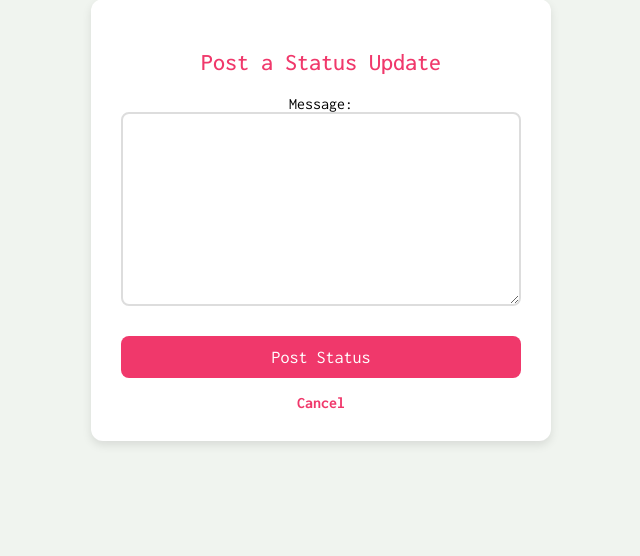
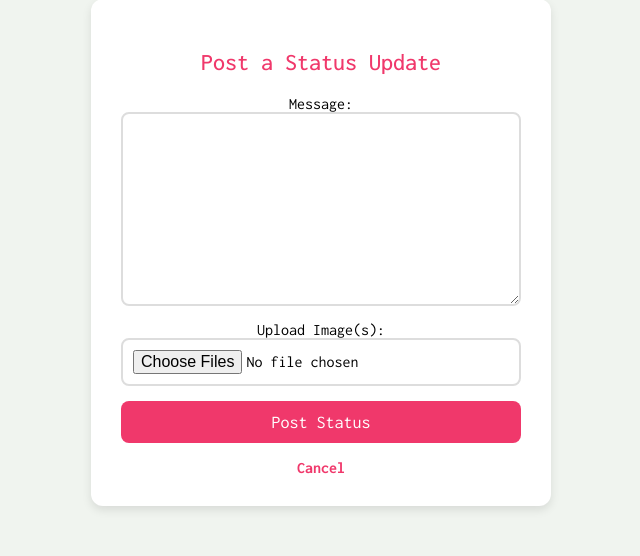
Before and after one commit to elitsamincheva/cs412, a Django app: page /mini_fb/profile/3/create_status in a window 1280 px wide. Shown: the part 313-869 px from the top of the page, without its empty margins (319-959 px from the left). Before the commit the page ends 758 px from the top, so only its background shows below. Run offline with Django 4.2, Linux system fonts and the light colour scheme; data comes from the database, SQL or seed files in the repository; both versions use the stored data as it was after the commit.

Commit message:
add image to status message

```diff
--- a/mini_fb/templates/mini_fb/create_status_form.html
+++ b/mini_fb/templates/mini_fb/create_status_form.html
@@ -11,12 +11,17 @@
     <h2>Post a Status Update</h2>
 
     <!-- status update form -->
-    <form method="POST">
+    <form method="POST" enctype="multipart/form-data">  <!-- Add enctype -->
         {% csrf_token %}
 
         <div class="form-group">
-            <!-- render the form fields -->
             {{ form.as_p }}
+        </div>
+
+        <!-- File upload field -->
+        <div class="form-group">
+            <label for="files">Upload Image(s):</label>
+            <input type="file" name="files" multiple />
         </div>
 
         <button type="submit" class="submit-button">Post Status</button>
--- a/mini_fb/templates/mini_fb/profile.html
+++ b/mini_fb/templates/mini_fb/profile.html
@@ -43,7 +43,7 @@
             {% for status in profile.get_status_messages %}
             <li>
                 <p>{{ status.message }}</p>
-                <small>Posted on: {{ status.timestamp }}</small>
+
 
                 <!-- Loop through and display images related to the status -->
                 {% with status.get_images as images %}
@@ -55,6 +55,7 @@
                         </div>
                     {% endif %}
                 {% endwith %}
+                <small>Posted on: {{ status.timestamp }}</small>
             </li>
             {% endfor %}
         </ul>
--- a/mini_fb/views.py
+++ b/mini_fb/views.py
@@ -2,12 +2,12 @@
 # - ShowAllProfilesView: Displays a list of all profiles
 # - ProfileView: Displays a single profile based on the profile's primary key (pk)
 # - CreateProfileView: create a new profile in the FB
-# - CreateStatusMessageView: create a new status message for a Profile
+# - CreateStatusMessageView: create a new status message for a Profile, can add photos to go along with the status message
 
 from django.urls import reverse
 from django.shortcuts import render
 from django.views.generic import ListView, DetailView, CreateView
-from .models import Profile, StatusMessage
+from .models import Profile, StatusMessage, Image, StatusImage
 from .forms import CreateProfileForm, CreateStatusMessageForm
 
 # Create your views here.
@@ -45,16 +45,34 @@ class CreateStatusMessageView(CreateView):
         context['profile'] = profile
         return context
 
+
     def form_valid(self, form):
-        '''handle the form submission and save the new object to the database. add foregin key (of the profile)
-        to the StatusMessage object before saving it to the database'''
-        print(f"CreateStatusMessageView.form_valid: form.cleaned_data={form.cleaned_data}")
-        # retrieve the PK from the URL pattern
+        """Handle the form submission, save the new status message, and associate uploaded images."""
+        # print(f"CreateStatusMessageView.form_valid: form.cleaned_data={form.cleaned_data}")
+
+        # retrieve the profile based on the PK from the URL
         pk = self.kwargs['pk']
         profile = Profile.objects.get(pk=pk)
-        # attach this profile to the status message
+
+        # attach this profile to the status message and save it
         form.instance.profile = profile
+        sm = form.save()  # save status message and get the reference
+
+        # Read uploaded files
+        files = self.request.FILES.getlist('files')
+        # print(f"Uploaded files: {files}")
+
+        # process each uploaded file
+        for file in files:
+            # create and save an image object
+            img = Image(profile=profile, image_file=file)
+            img.save()
+            # create and save a StatusImage object linking the image and status message
+            status_img = StatusImage(status_message=sm, image=img)
+            status_img.save()
+            # print(f"Saved image {img.id} and linked it to status message {sm.id}")
         return super().form_valid(form)
+
 
     def get_success_url(self):
         '''provide a URL to redirect to after creating a new StatusMessage'''
```
Also changed, not shown: db.sqlite3.
